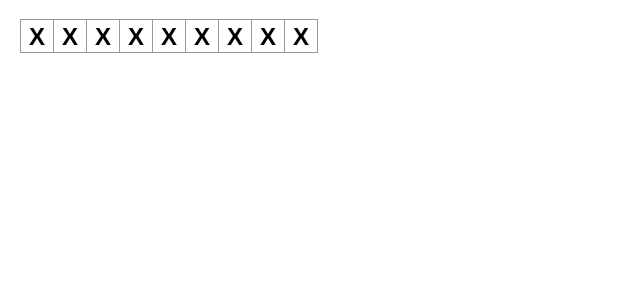
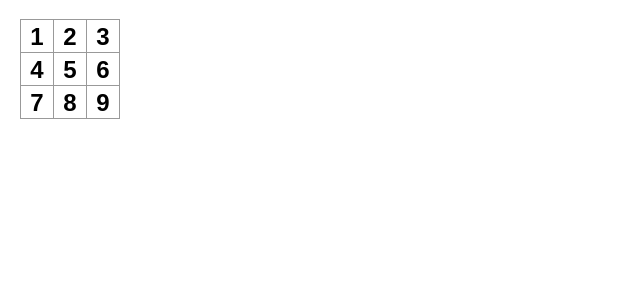
Before and after one commit to sophie-tao/my-react-app, a React (Vite) app: page / in a window 1280 px wide. Shown: the top 300 px of the page, without its empty margins (0-640 px from the left). Built offline with nearby package versions, Linux system fonts and the light colour scheme.

Commit message:
Separated the squares into rows

```diff
--- a/src/App.jsx
+++ b/src/App.jsx
@@ -1,15 +1,21 @@
 export default function Square() {
   return (
     <>
-        <button className="square">X</button>
-        <button className="square">X</button>
-        <button className="square">X</button>
-        <button className="square">X</button>
-        <button className="square">X</button>
-        <button className="square">X</button>
-        <button className="square">X</button>
-        <button className="square">X</button>
-        <button className="square">X</button>
+      <div className="board-row">
+        <button className="square">1</button>
+        <button className="square">2</button>
+        <button className="square">3</button>
+      </div>
+      <div className="board-row">
+        <button className="square">4</button>
+        <button className="square">5</button>
+        <button className="square">6</button>
+      </div>
+      <div className="board-row">
+        <button className="square">7</button>
+        <button className="square">8</button>
+        <button className="square">9</button>
+      </div>
     </>
   )
 
```
